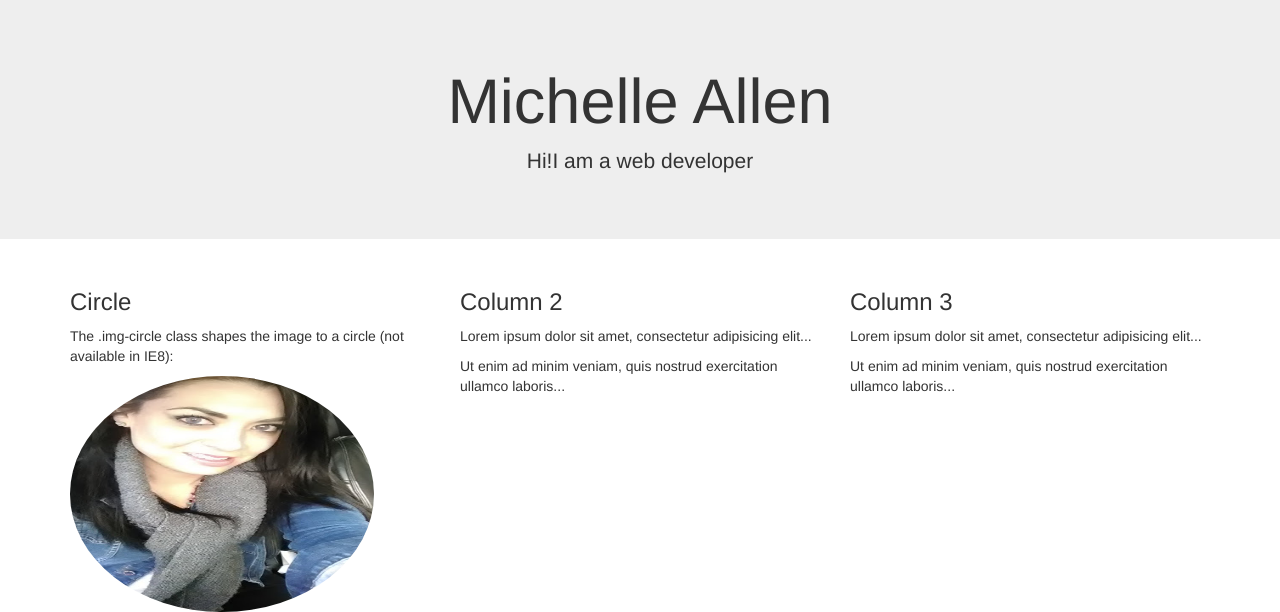
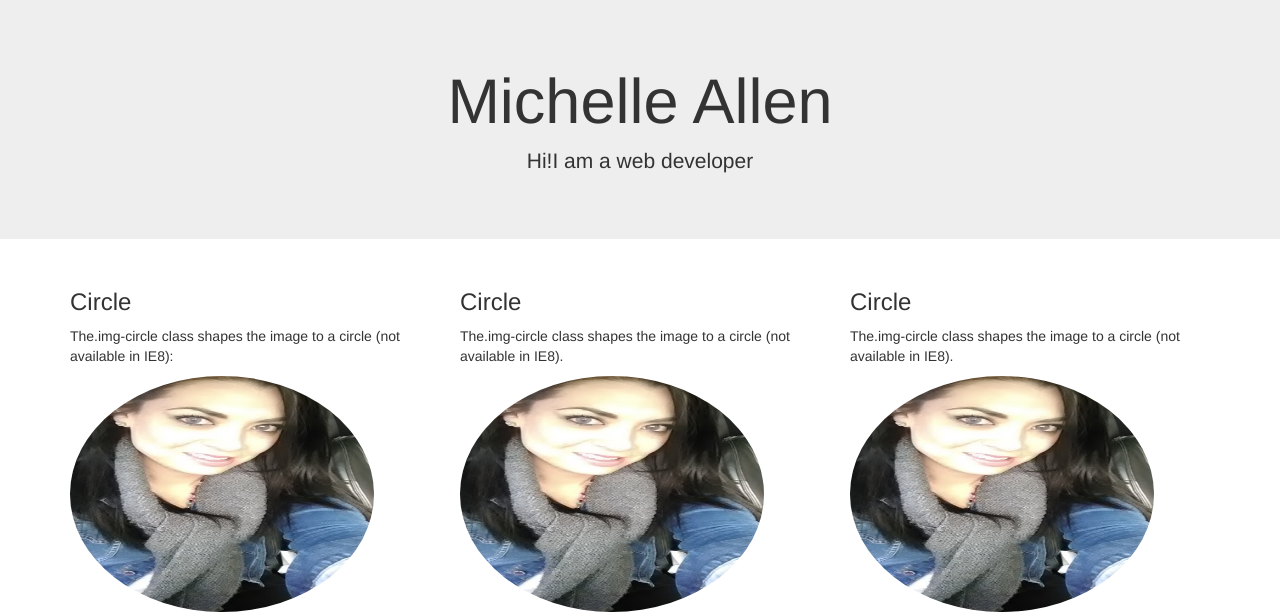
Before and after one commit to Mbojorquez2007/my-pwp-project, a PHP site: page / in a window 1280 px wide. Shown: the part 330-942 px from the top of the page. Run offline with PHP 8.4, Linux system fonts and the light colour scheme; some libraries are stand-ins or nearby versions.

Commit message:
adding more

```diff
--- a/public_html/documentation/index.php
+++ b/public_html/documentation/index.php
@@ -24,18 +24,18 @@
 			<div class="row">
 				<div class="col-sm-4">
 					<h3>Circle</h3>
-					<p>The .img-circle class shapes the image to a circle (not available in IE8):</p>
+					<p>The.img-circle class shapes the image to a circle (not available in IE8):</p>
 					<img src="image/meme.jpg" class="img-circle" alt="Cinque Terre" width="304" height="236">
 				</div>
 				<div class="col-sm-4">
-					<h3>Column 2</h3>
-					<p>Lorem ipsum dolor sit amet, consectetur adipisicing elit...</p>
-					<p>Ut enim ad minim veniam, quis nostrud exercitation ullamco laboris...</p>
+					<h3>Circle</h3>
+					<p>The.img-circle class shapes the image to a circle (not available in IE8).</p>
+					<img src="image/meme.jpg" class="img-circle" alt="Cinque Terre" width="304" height="236">
 				</div>
 				<div class="col-sm-4">
-					<h3>Column 3</h3>
-					<p>Lorem ipsum dolor sit amet, consectetur adipisicing elit...</p>
-					<p>Ut enim ad minim veniam, quis nostrud exercitation ullamco laboris...</p>
+					<h3>Circle</h3>
+					<p>The.img-circle class shapes the image to a circle (not available in IE8).</p>
+					<img src="image/meme.jpg" class="img-circle" alt="Cinque Terre" width="304" height="236">
 				</div>
 			</div>
 		</div>
```
